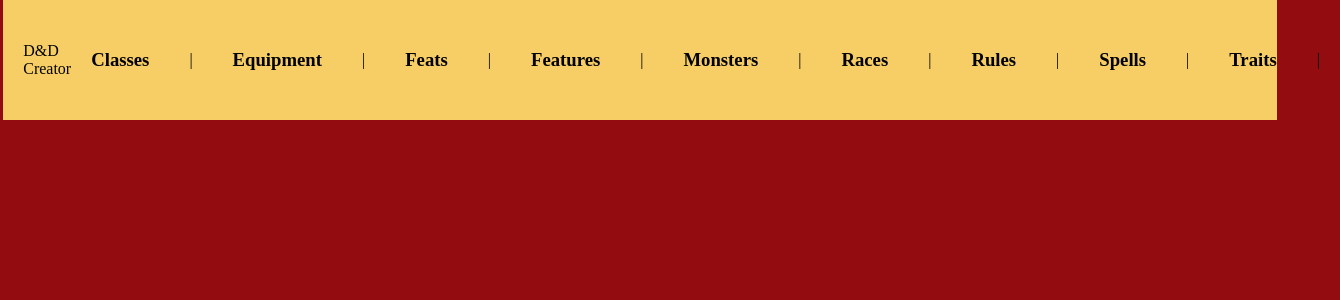
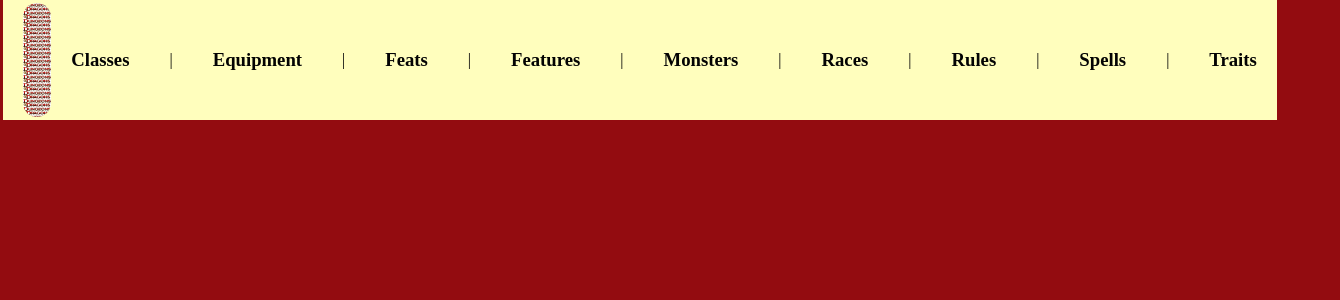
Before and after one commit to Atkinss1/DnD, a React (Vite) app: page / in a window 1280 px wide. Shown: the top 300 px of the page, 1340 px wide, since content can reach past the window. Built offline with nearby package versions, Linux system fonts and the light colour scheme.

Commit message:
refactor: type, navbar and styling

```diff
--- a/src/assets/styles/data/topics.tsx
+++ b/src/assets/styles/data/topics.ts
@@ -1,7 +1,5 @@
-type TopicChoices = string;
 
-
-export const topics: TopicChoices[] = [
+export const topics: string[] = [
   "Classes",
   "Equipment",
   "Feats",
--- a/src/components/Navbar/Nav.scss
+++ b/src/components/Navbar/Nav.scss
@@ -6,22 +6,26 @@ $background-color: #F7CE65;
 .navbar-container {
   display: flex;
   height: 120px;
-  background-color: $background-color;
+  background-color: $secondary-color;
 }
 
 .navbar-components {
   display: flex;
   width: 100%;
   justify-content: space-between;
+  align-items: center;
   margin-inline: 20px;
 }
 
-.nav-bar-title {
+.nav-bar-logo {
+  background-image: url('/dungeons-and-dragons-logo.jpg');
+  background-size: contain;
+  border-radius: 20px;
+  height: 95%;
+  width: 400px;
   display: flex;
   justify-content: center;
   align-items: center;
-  height: 100%;
-  width: 80px;
 }
 
 .nav-bar-topics {
--- a/src/components/Navbar/Nav.tsx
+++ b/src/components/Navbar/Nav.tsx
@@ -1,20 +1,21 @@
-import './Nav.scss'
 import { topics } from '../../assets/styles/data/topics';
+import './Nav.scss';
+import TopicLayout from './TopicLayout';
 
 const Nav = () => {
   return (
     <div className="navbar-container">
       <div className="navbar-components">
-        <div className="nav-bar-title">
-          D&D Creator
+        <div className="nav-bar-logo">
         </div>
         <div className="nav-bar-topics">
-          {topics.map(topic => {
-            return <>
-              <h3>{topic}</h3>
-              <p>|</p>
-            </>
-          })}
+          {topics.map((topic, index) =>
+            <TopicLayout
+              key={index}
+              topic={topic}
+              length={topics.length}
+              index={index} />
+          )}
         </div>
       </div>
     </div>
--- /dev/null
+++ b/src/components/Navbar/TopicLayout.tsx
@@ -0,0 +1,16 @@
+interface TopicProps {
+  topic: string;
+  length: number;
+  index: number;
+}
+
+const TopicLayout = ({ topic, length, index }: TopicProps) => {
+  return (
+    <>
+      <h3>{topic}</h3>
+      {index + 1 !== length && <p>|</p>}
+    </>
+  )
+};
+
+export default TopicLayout;
```
Also changed, not shown: public/dungeons-and-dragons-logo.jpg (added), src/types/types.d.ts (added).
